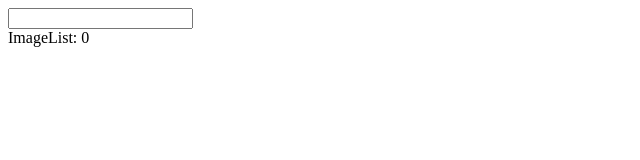
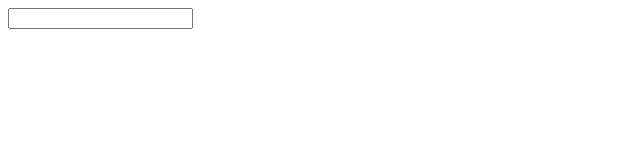
Before and after one commit to LeonardoChoi/Image-search, a React (Create React App) app: page / in a window 1280 px wide. Shown: the top 160 px of the page, without its empty margins (0-640 px from the left). Built offline with nearby package versions, Linux system fonts and the light colour scheme.

Commit message:
make ImageShow receive image prop and show it

```diff
--- a/src/components/ImageList.js
+++ b/src/components/ImageList.js
@@ -1,8 +1,11 @@
 import ImageShow from "./ImageShow";
 
 function ImageList({ images }) {
+  const renderedImages = images.map((image) => {
+    return <ImageShow image={image} />;
+  });
   // image objects have ids as a property which we are focusing in
-  return <div>ImageList: {images.length}</div>;
+  return <div>{renderedImages}</div>;
 }
 
 export default ImageList;
--- a/src/components/ImageShow.js
+++ b/src/components/ImageShow.js
@@ -1,7 +1,7 @@
 import React from "react";
 
-function ImageShow() {
-  return <div></div>;
+function ImageShow({ images }) {
+  return <div>{images.id}</div>;
 }
 
 export default ImageShow;
```
